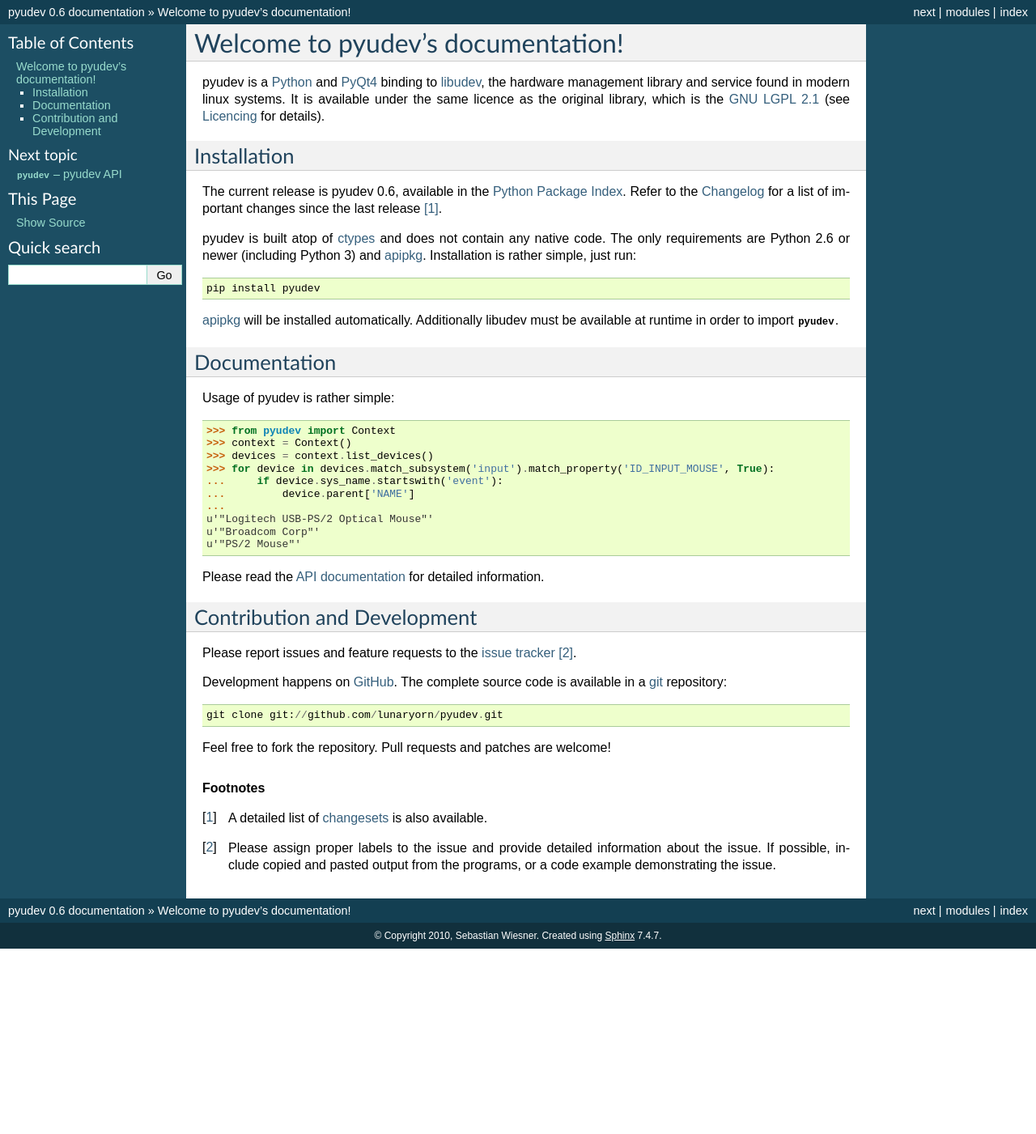
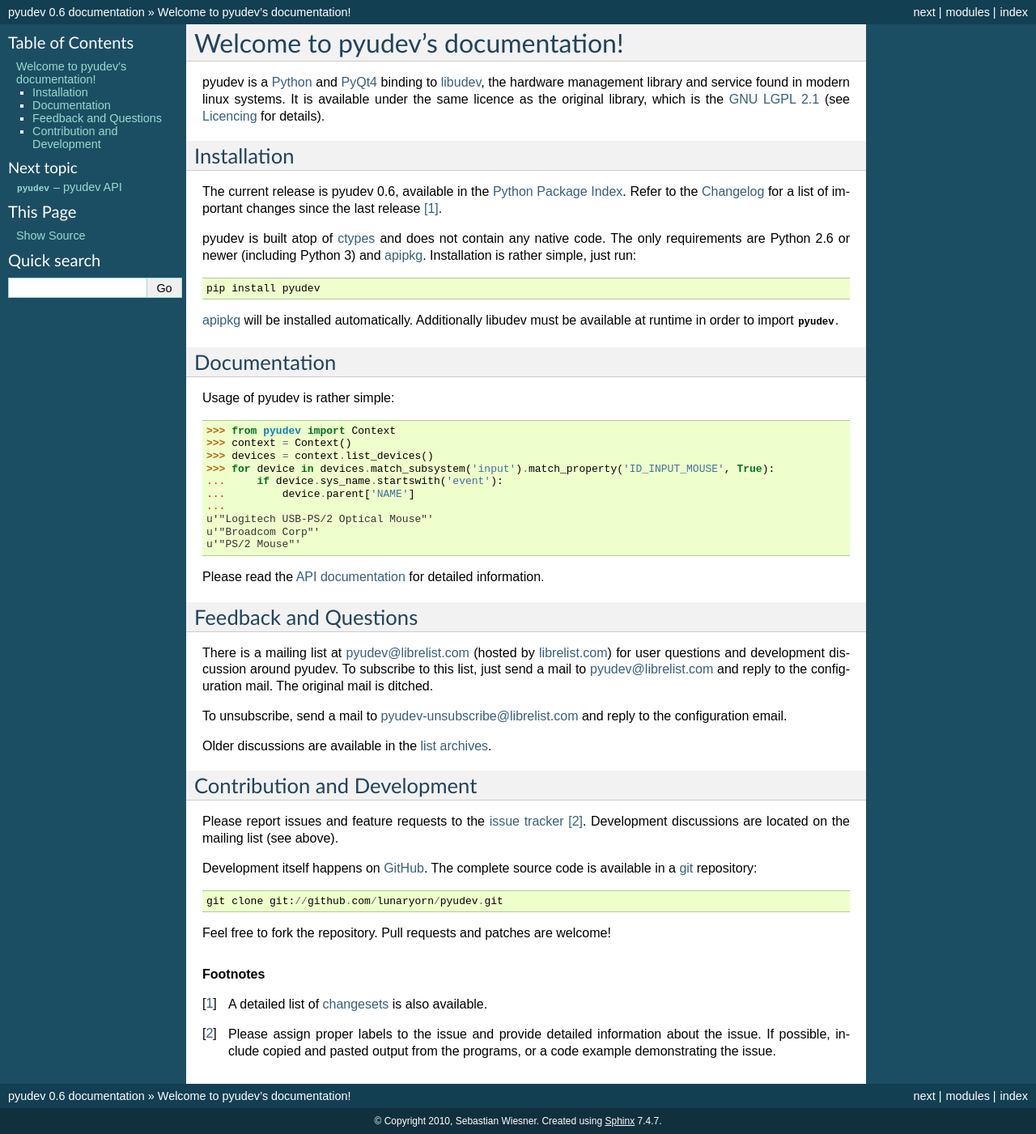
Before and after one commit to pyudev/pyudev, a Sphinx documentation site: the page built from doc/index.rst, in a window 1280 px wide. Shown: the whole page at 81% size. Built offline with Sphinx 7.4.7, drawn with Linux system fonts in a browser that asks for light colours; before the commit the page ends 1172 px from its top, so only the background shows below that.

Commit message:
Mention mailing list in docs and readme

```diff
--- a/doc/index.rst
+++ b/doc/index.rst
@@ -43,14 +43,29 @@
 Please read the :doc:`API documentation <api>` for detailed information.
 
 
+Feedback and Questions
+----------------------
+
+There is a mailing list at pyudev@librelist.com (hosted by `librelist.com`_)
+for user questions and development discussion around pyudev.  To subscribe
+to this list, just send a mail to pyudev@librelist.com and reply to the
+configuration mail.  The original mail is ditched.
+
+To unsubscribe, send a mail to pyudev-unsubscribe@librelist.com and reply to
+the configuration email.
+
+Older discussions are available in the `list archives`_.
+
+
 Contribution and Development
 ----------------------------
 
 Please report issues and feature requests to the `issue tracker`_
-[#issues]_.
+[#issues]_.  Development discussions are located on the mailing list (see
+above).
 
-Development happens on GitHub_.  The complete source code is available in a
-git_ repository::
+Development itself happens on GitHub_.  The complete source code is
+available in a git_ repository::
 
    git clone git://github.com/lunaryorn/pyudev.git
 
@@ -72,6 +87,8 @@
 .. _`Python Package Index`: http://pypi.python.org/pypi/pyudev
 .. _ctypes: http://docs.python.org/library/ctypes.html
 .. _apipkg: http://pypi.python.org/pypi/apipkg/
+.. _`librelist.com`: http://librelist.com/
+.. _`list archives`: http://librelist.com/browser/pyudev/
 .. _`issue tracker`: http://github.com/lunaryorn/pyudev/issues
 .. _GitHub: http://github.com/lunaryorn/pyudev
 .. _git: http://www.git-scm.com/
```
Also changed, not shown: README.rst (+7 -1 lines).
